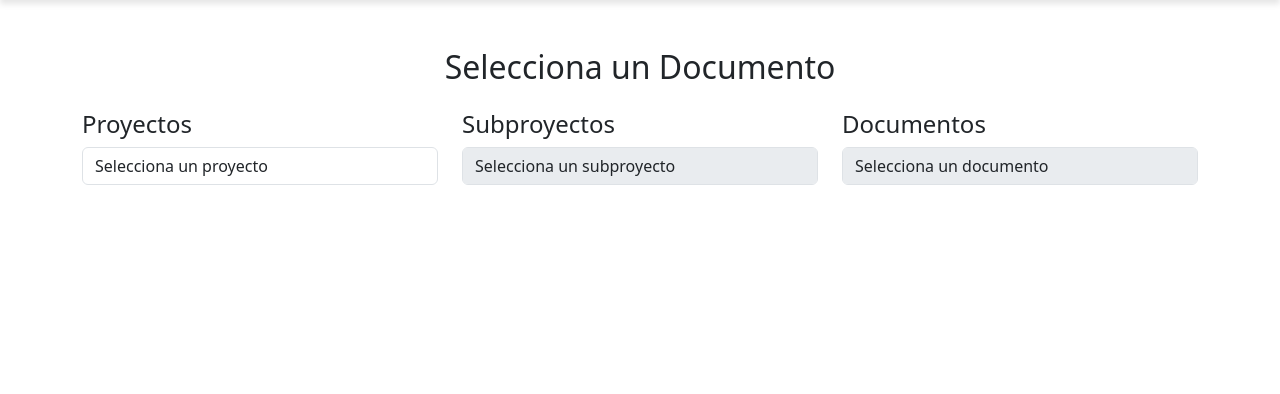
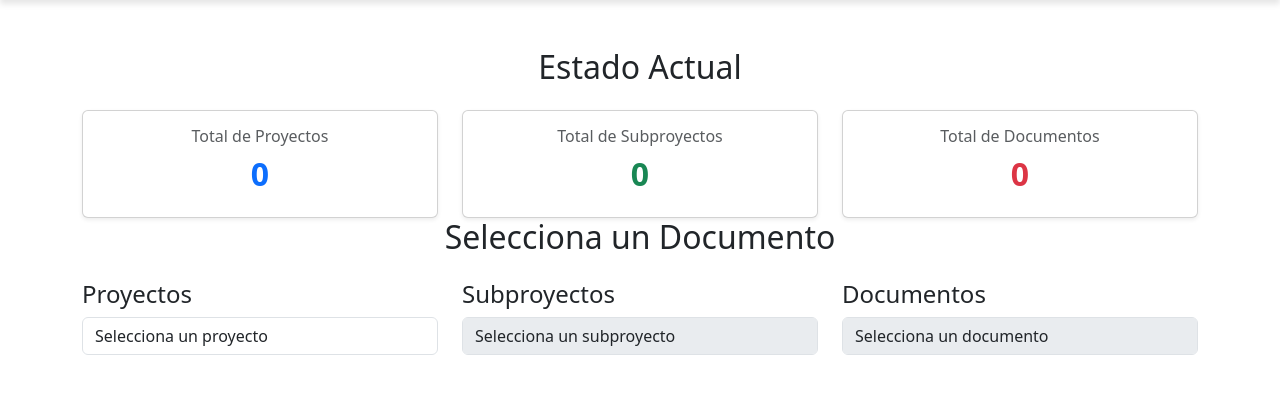
Before and after one commit to felipe97rg/APLICACION_DOCUMENTOS, a Django app: page /dashboard/ in a window 1280 px wide. Shown: the part 89-483 px from the top of the page. Run offline with Django 5.2, Linux system fonts and the light colour scheme; the visitor is signed in with stand-in values (Sample User, id 1); data that the repository does not hold is empty.

Commit message:
Cambios en la pagina Dashboard / Estados de los proyectos

```diff
--- a/documentos/templates/documentos/dashboard.html
+++ b/documentos/templates/documentos/dashboard.html
@@ -3,6 +3,33 @@
 {% block title %}Dashboard - Gestión Documental{% endblock %}
 
 {% block content %}
+
+    <h2 class="text-center mb-4">Estado Actual</h2>
+    <div class="row">
+        <!-- Tarjeta: Total de Proyectos -->
+        <div class="col-md-4">
+            <div class="card shadow-sm p-3 rounded text-center">
+                <h6 class="text-muted">Total de Proyectos</h6>
+                <h2 class="text-primary fw-bold">{{ total_proyectos }}</h2>
+            </div>
+        </div>
+
+        <!-- Tarjeta: Total de Subproyectos -->
+        <div class="col-md-4">
+            <div class="card shadow-sm p-3 rounded text-center">
+                <h6 class="text-muted">Total de Subproyectos</h6>
+                <h2 class="text-success fw-bold">{{ total_subproyectos }}</h2>
+            </div>
+        </div>
+
+        <!-- Tarjeta: Total de Documentos -->
+        <div class="col-md-4">
+            <div class="card shadow-sm p-3 rounded text-center">
+                <h6 class="text-muted">Total de Documentos</h6>
+                <h2 class="text-danger fw-bold">{{ total_documentos }}</h2>
+            </div>
+        </div>
+    </div>
 
     <h2 class="text-center mb-4">Selecciona un Documento</h2>
 
--- a/documentos/views.py
+++ b/documentos/views.py
@@ -64,8 +64,17 @@ def get_users(request):
 
 @login_required
 def dashboard_view(request):
-    proyectos = Proyecto.objects.all()  # Obtener todos los proyectos
-    return render(request, 'documentos/dashboard.html', {'proyectos': proyectos})
+    total_proyectos = Proyecto.objects.count()
+    total_subproyectos = Subproyecto.objects.count()
+    total_documentos = Documento.objects.count()
+
+    context = {
+        'total_proyectos': total_proyectos,
+        'total_subproyectos': total_subproyectos,
+        'total_documentos': total_documentos,
+        'proyectos': Proyecto.objects.all(),
+    }
+    return render(request, 'documentos/dashboard.html', context)
 
 @login_required
 def get_subproyectos(request, proyecto_id):
```
